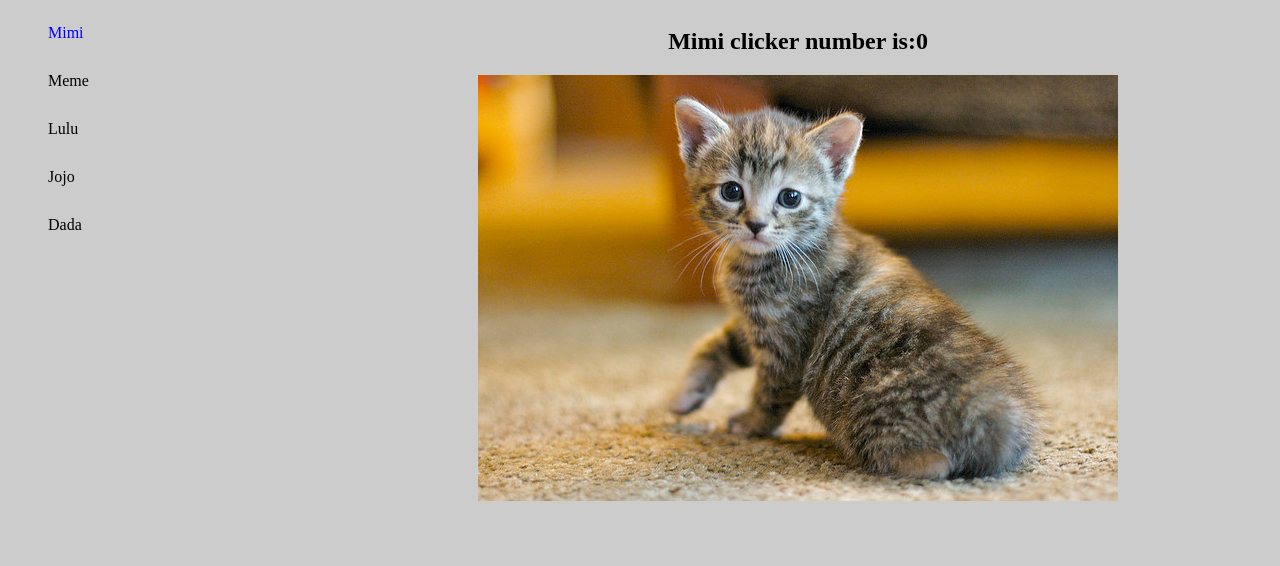
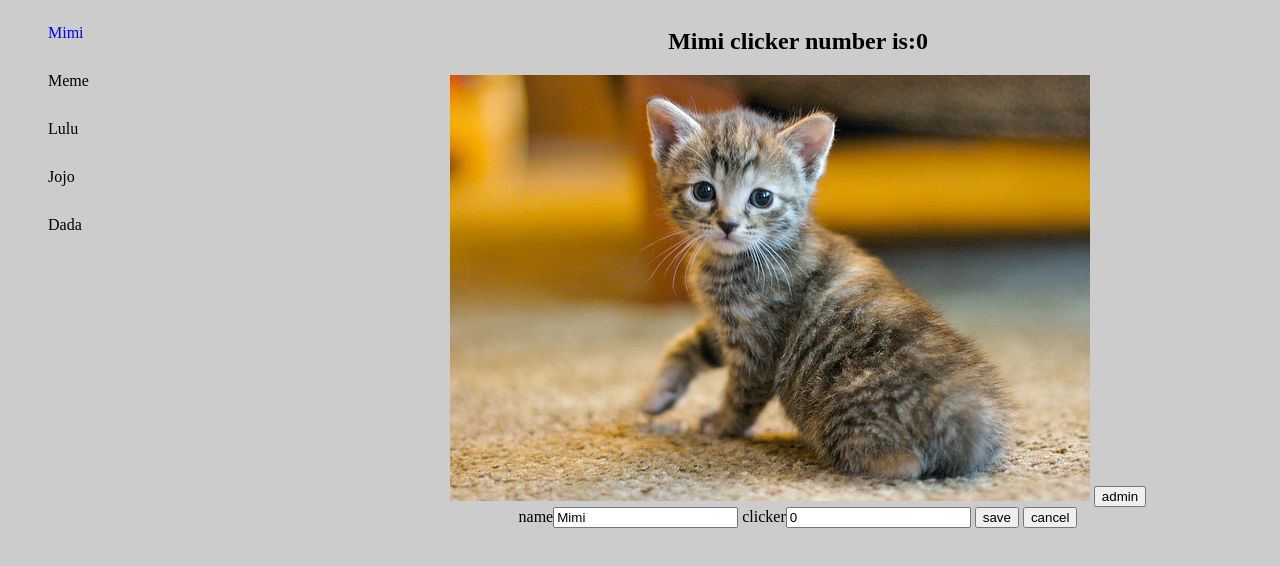
Before and after one commit to SnowGojira/cat-flicker-mvo-sample, a plain HTML site: page index.html in a window 1280 px wide. Drawn offline with Linux system fonts and the light colour scheme.

Commit message:
finish the admin change data part

```diff
--- a/index.html
+++ b/index.html
@@ -11,6 +11,13 @@
        <div class="content-container">
            <h2><span class="cat-name"></span> clicker number is:<span class="click-number"></span></h2>
            <img class="cat-image" alt="cat" src=""/>
+           <button id="admin">admin</button>
+           <div class = "admin-container">
+               name<input id="input-name">
+               clicker<input id="input-clicker">
+               <button id="save">save</button>
+               <button id="cancel">cancel</button>
+           </div>
        </div>
    </div>
 
--- a/js/script.js
+++ b/js/script.js
@@ -80,9 +80,42 @@ $(function(){
         }
     };
 
+    let adminView = {
+        init:function(){
+            $inputName = $("#input-name");
+            $inputClicker = $("#input-clicker");
+            $buttonSave = $("#save");
+            $buttonCancel = $("#cancel");
+
+            let cat = octopus.getCurrentCat();
+            $inputName.val(cat.name);
+            $inputClicker.val(cat.clicker);
+
+            $buttonCancel.click(function(e){
+                $inputName.val(cat.name);
+                $inputClicker.val(cat.clicker);
+            })
+
+            $buttonSave.click(function (e) {
+
+                cat.name = $inputName.val();
+                cat.clicker = $inputClicker.val();
+
+                octopus.adminUpdate(cat);
+                console.log(octopus.getAllCats());
+                //todo submit and vanish the view
+            });
+
+        }
+    }
+
     let octopus = {
         getAllCats:function(){
             return model.data;
+        },
+        adminUpdate: function(cat){
+            this.setCurrentCat(cat);
+            ImageView.render();
         },
         addClicker:function(){
              ++model.currentCat.clicker;
@@ -98,6 +131,7 @@ $(function(){
             this.setCurrentCat(model.data[0]);
             ListView.init();
             ImageView.init();
+            adminView.init();
         }
     };
 
```
